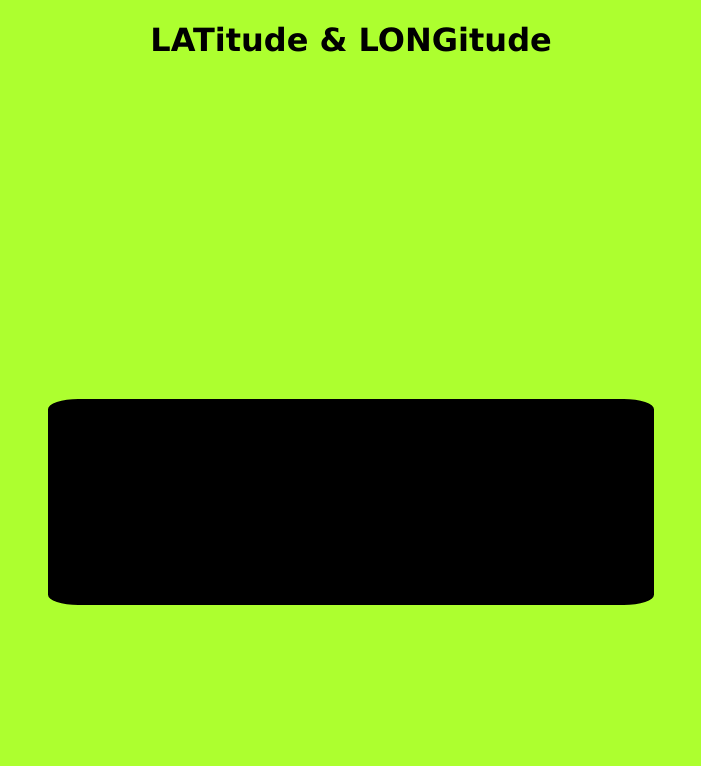
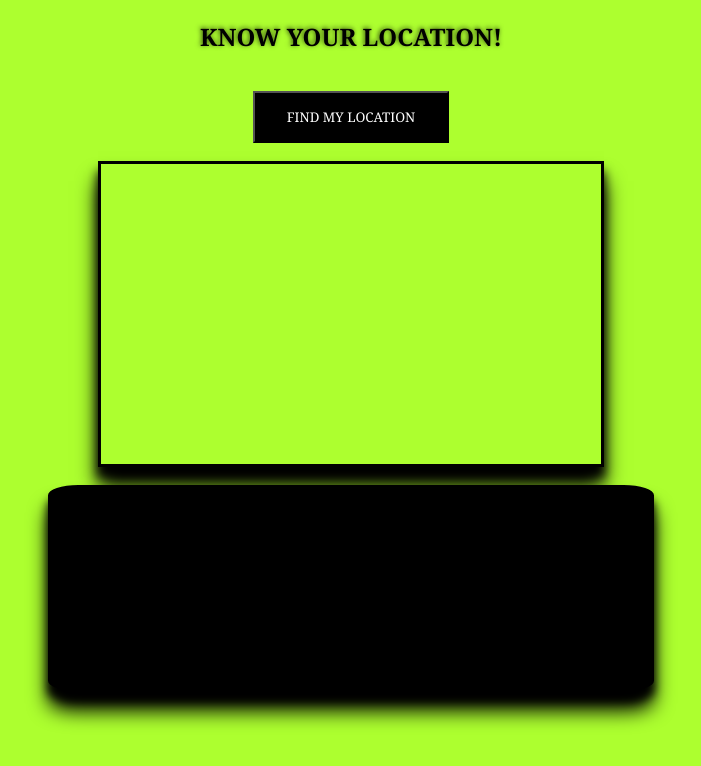
Before and after one commit to swarajtrivedi/latlong, a plain HTML site: page index.html in a window 1280 px wide. Shown: the whole page, without its empty margins (289-990 px from the left). Drawn offline with Linux system fonts and the light colour scheme; some packages are replaced by stand-ins of ours.

Commit message:
Update index.html

```diff
--- a/index.html
+++ b/index.html
@@ -1,18 +1,31 @@
 <!DOCTYPE html>
 <html>
-
 <head>
+    <title>Location Tracking</title>
     <style>
-        :root {
+        :root{
             background-color: greenyellow;
         }
+        h2{
 
-        h1 {
             text-align: center;
-            font-family: Verdana, Geneva, Tahoma, sans-serif;
+            font-family:Georgia, 'Times New Roman', Times, serif;
+            text-shadow: -1px -1px 5px rgba(0,0,0,0.72);
         }
-
-        #cord {
+        button{
+            font-family: Georgia, 'Times New Roman', Times, serif;
+            margin: 0 auto;
+            background-color: black;
+            text-align: center;
+            padding: 15px 32px;
+            display:block ;
+            color: white;
+        }
+        button:hover{
+            color: pink;
+            background-color: indigo;
+        }
+        #location{
             text-align: center;
             color: white;
             border: black solid;
@@ -22,61 +35,53 @@
             height: 100px;
             margin: 0 auto;
             font-size: xx-large;
-            font-family: "Gill Sans", "Gill Sans MT", Calibri, "Trebuchet MS",
-                sans-serif;
+            font-family: 'Gill Sans', 'Gill Sans MT', Calibri, 'Trebuchet MS', sans-serif;
             padding: 50px;
+            box-shadow: 0 10px 10px 0 black, 0 20px 20px 0 black;
         }
-
-        #dvMap {
+        #mapholder{
             width: 500px;
             height: 300px;
             margin: 0 auto;
+            border: black solid;
+            align-items: center;
+            box-shadow: 0 10px 10px 0 black, 0 20px 20px 0 black;
         }
+
     </style>
-    <script async defer src="http://maps.googleapis.com/maps/api/js?sensor=true"></script>
+</head>
+<body>
+    <h2>
+        KNOW YOUR LOCATION!
+    </h2>
+    <br>
+    <button onclick="getlocation()" id="startbutton">FIND MY LOCATION</button>
+    <br>
     <script>
-        function start() {
-            if (navigator.geolocation) {
-                navigator.geolocation.getCurrentPosition(function (p) {
-                    var x = document.getElementById("cord");
-                    var LatLng = new google.maps.LatLng(
-                        p.coords.latitude,
-                        p.coords.longitude
-                    );
-                    x.innerHTML =
-                        "Latitude  : " +
-                        p.coords.latitude +
-                        "<br>Longitude : " +
-                        p.coords.longitude;
-                    var mapOptions = {
-                        center: LatLng,
-                        zoom: 13,
-                        mapTypeId: google.maps.MapTypeId.ROADMAP,
-                    };
-                    var map = new google.maps.Map(
-                        document.getElementById("dvMap"),
-                        mapOptions
-                    );
-                    var marker = new google.maps.Marker({
-                        position: LatLng,
-                        map: map,
-                    });
-                });
-            } else {
-                var x = document.getElementById("cord");
-                x.innerHTML = "Not found";
+        var x= document.getElementById("location");
+        function getlocation() {
+            if(navigator.geolocation){
+                navigator.geolocation.getCurrentPosition(showPosition)
+            }
+            else
+            {
+                document.getElementById("location").innerHTML = "Browser Does not Support";
             }
         }
+
+        function showPosition(position){
+            var latitude = position.coords.latitude;
+            var longitude = position.coords.longitude;
+            var latlongvalue = position.coords.latitude + "," + position.coords.longitude;
+            var img_url = "https://maps.googleapis.com/maps/api/staticmap?center="+latlongvalue+"&zoom=17&size=500x300&key=AIzaSyAa8HeLH2lQMbPeOiMlM9D1VxZ7pbGQq8o";
+            document.getElementById("mapholder").innerHTML ="<img src='"+img_url+"'>";
+            var x = "Latitude: " + position.coords.latitude + ", " + "<br>Longitude: " +    position.coords.longitude ;
+            document.getElementById("location").innerHTML = x;
+
+        }
     </script>
-</head>
-
-<body onload="start();">
-    <div class="head">
-        <h1>LATitude & LONGitude</h1>
-    </div>
-    <div id="dvMap"></div>
-    <br />
-    <p id="cord"></p>
+    <div id="mapholder"></div>
+    <br>
+    <div id="location"></div>
 </body>
-
 </html>
```
